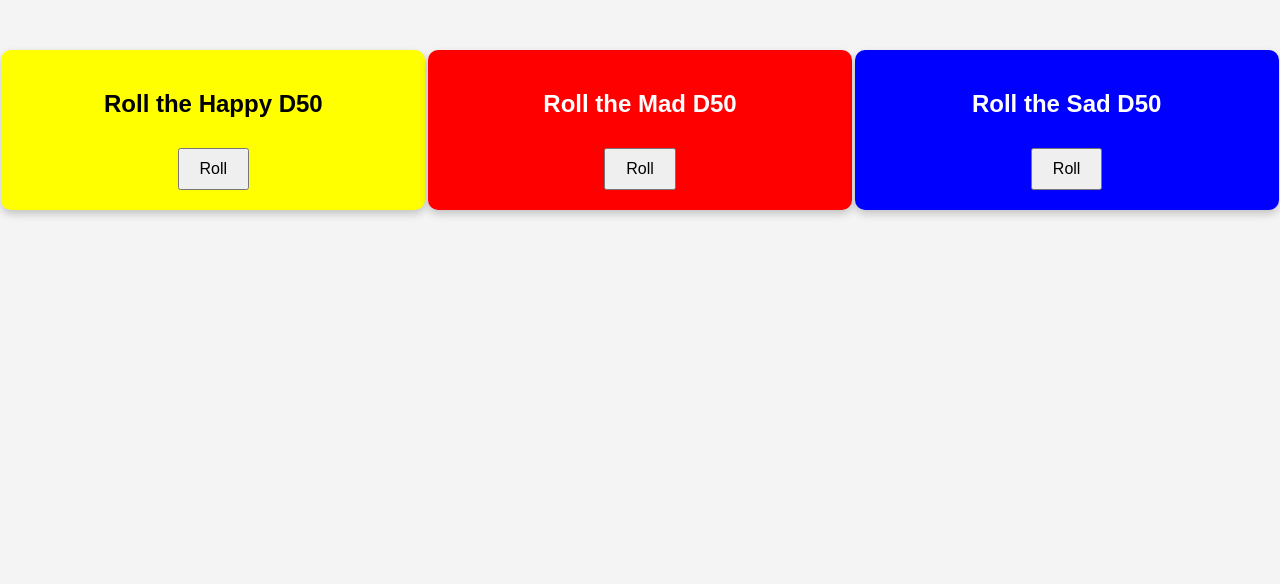
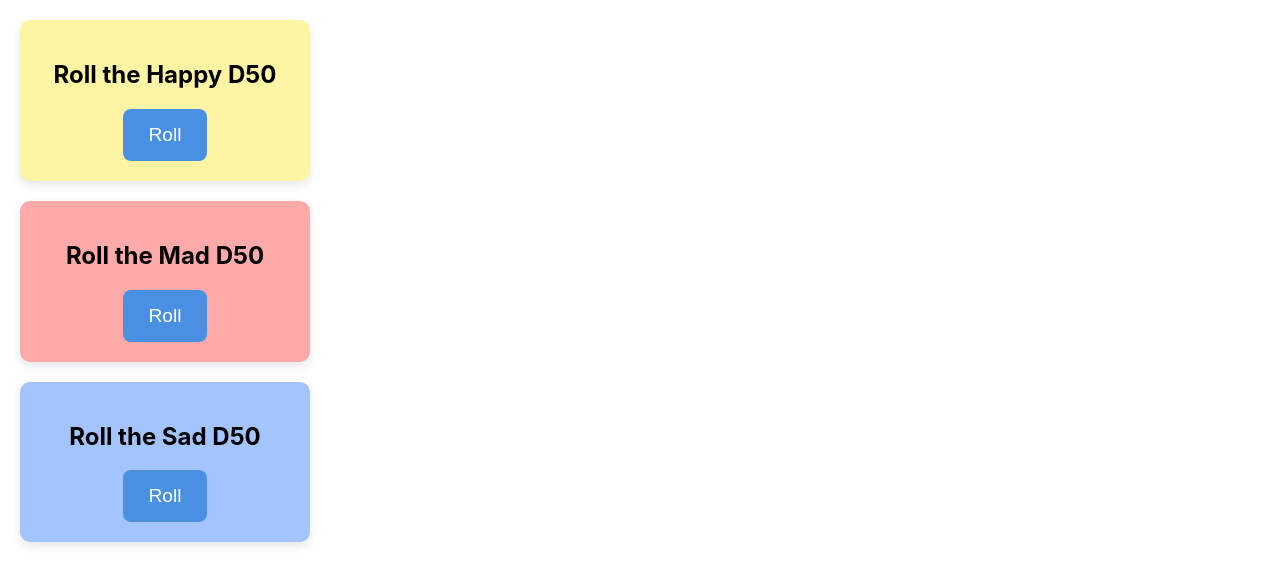
Before and after one commit to s-zhaojo/DnD, a React (Create React App) app: page / in a window 1280 px wide. Shown: the top 584 px of the page. Built offline with nearby package versions, Linux system fonts and the light colour scheme.

Commit message:
Update App.css

```diff
--- a/src/App.css
+++ b/src/App.css
@@ -1,44 +1,133 @@
-body {
-  font-family: Arial, sans-serif;
-  background-color: #f4f4f4;
+/* Set up the general layout */
+.App {
+  text-align: center;
+  background-color: #f4f7fc;
+  font-family: 'Arial', sans-serif;
+  min-height: 100vh;
+  display: flex;
+  justify-content: center;
+  align-items: center;
+  flex-direction: column;
+  padding: 20px;
+}
+
+.App-header {
+  max-width: 600px;
+  margin: auto;
+  background-color: #fff;
+  padding: 20px;
+  border-radius: 10px;
+  box-shadow: 0 4px 10px rgba(0, 0, 0, 0.1);
   text-align: center;
 }
 
-.container {
-  display: flex;
-  justify-content: space-around;
-  margin-top: 50px;
+h1 {
+  font-size: 2.5em;
+  color: #4a90e2;
+  margin-bottom: 10px;
+}
+
+p {
+  font-size: 1.2em;
+  color: #333;
 }
 
 .dice-section {
-  width: 30%;
+  margin: 20px;
   padding: 20px;
   border-radius: 10px;
-  box-shadow: 0px 4px 8px rgba(0, 0, 0, 0.2);
+  box-shadow: 0 4px 10px rgba(0, 0, 0, 0.1);
+  text-align: center;
+  width: 250px;
 }
 
+/* Different background colors for each dice section */
 #happy {
-  background-color: yellow;
+  background-color: #fff4a3; /* Yellow */
 }
 
 #mad {
-  background-color: red;
-  color: white;
+  background-color: #ffaaaa; /* Red */
 }
 
 #sad {
-  background-color: blue;
-  color: white;
+  background-color: #a3c4ff; /* Blue */
 }
 
 button {
-  padding: 10px 20px;
-  font-size: 16px;
-  margin-top: 10px;
+  background-color: #4a90e2;
+  color: white;
+  font-size: 1.2em;
+  padding: 15px 25px;
+  border: none;
+  border-radius: 8px;
   cursor: pointer;
+  transition: all 0.3s ease;
 }
 
-p {
-  font-size: 18px;
-  margin-top: 10px;
+button:hover {
+  background-color: #357ab7;
 }
+
+button:disabled {
+  background-color: #a3b9d3;
+  cursor: not-allowed;
+}
+
+.dice-container {
+  display: flex;
+  justify-content: center;
+  align-items: center;
+  margin-top: 30px;
+}
+
+/* Dice styles */
+.dice {
+  width: 100px;
+  height: 100px;
+  display: flex;
+  justify-content: center;
+  align-items: center;
+  font-size: 3em;
+  font-weight: bold;
+  border: 2px solid #ddd;
+  border-radius: 10px;
+}
+
+/* Colors for individual dice */
+.dice.happy {
+  background-color: #ffeb3b; /* Yellow */
+  color: #000;
+}
+
+.dice.mad {
+  background-color: #ff5722; /* Red */
+  color: #fff;
+}
+
+.dice.sad {
+  background-color: #2196f3; /* Blue */
+  color: #fff;
+}
+
+.dice.rolling {
+  animation: rollDice 1s infinite;
+}
+
+@keyframes rollDice {
+  0% {
+    transform: rotateX(0deg) rotateY(0deg);
+  }
+  25% {
+    transform: rotateX(180deg) rotateY(0deg);
+  }
+  50% {
+    transform: rotateX(0deg) rotateY(180deg);
+  }
+  75% {
+    transform: rotateX(180deg) rotateY(180deg);
+  }
+  100% {
+    transform: rotateX(360deg) rotateY(360deg);
+  }
+}
```
